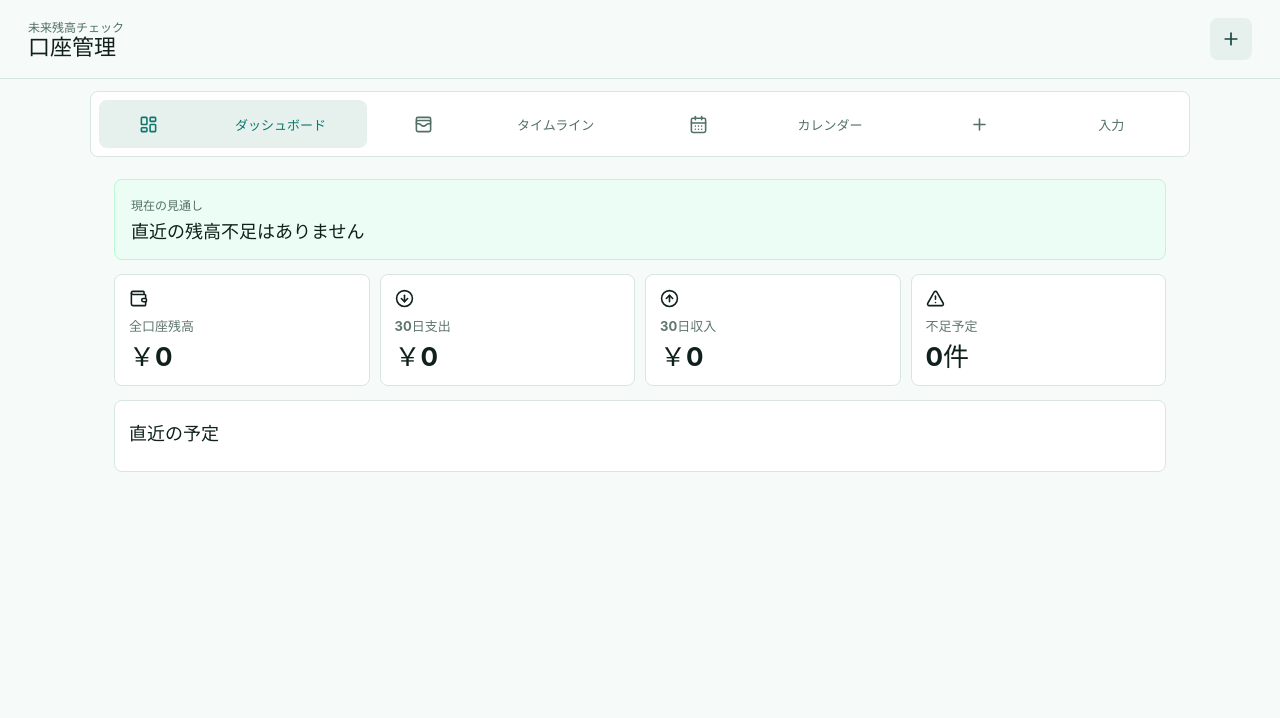
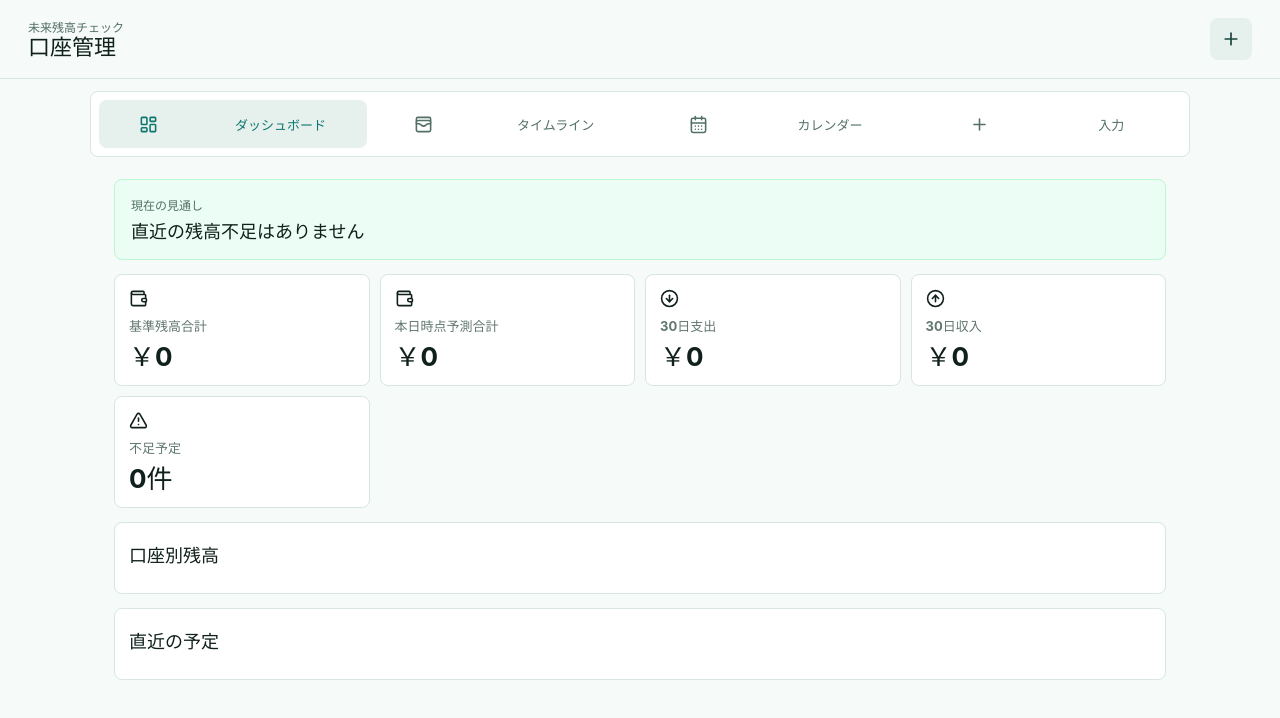
Before and after one commit to hero1582g-oss/kouza-kanri2, a React (Vite) app: page / in a window 1280 px wide. Shown: the top 718 px of the page. Built offline with nearby package versions, Linux system fonts and the light colour scheme.

Commit message:
Calculate balances from per-account base dates

```diff
--- a/src/App.tsx
+++ b/src/App.tsx
@@ -5,6 +5,7 @@ import { ManageView } from "./components/Forms";
 import { Shell } from "./components/Shell";
 import { Timeline } from "./components/Timeline";
 import { useFinanceData } from "./hooks/useFinanceData";
+import { todayString } from "./lib/date";
 import { buildProjections, createTransferSuggestions, daysUntilNextMonthEnd, expandSchedules, getDashboardMetrics } from "./lib/projection";
 import type { LedgerEntry, ScheduleOccurrenceOverrideDraft } from "./types";
 import type { ViewKey } from "./views";
@@ -16,17 +17,24 @@ export default function App() {
 
   const projectionDays = useMemo(() => Math.max(180, daysUntilNextMonthEnd()), []);
   const timelineDays = useMemo(() => daysUntilNextMonthEnd(), []);
-  const rawEntries = useMemo(() => expandSchedules(data.schedules, projectionDays, data.occurrenceOverrides), [data.schedules, data.occurrenceOverrides, projectionDays]);
+  const rawEntries = useMemo(
+    () => expandSchedules(data.schedules, projectionDays, data.occurrenceOverrides),
+    [data.accounts, data.schedules, data.occurrenceOverrides, projectionDays],
+  );
   const projections = useMemo(() => buildProjections(data.accounts, data.schedules, projectionDays, data.occurrenceOverrides), [data.accounts, data.schedules, data.occurrenceOverrides, projectionDays]);
   const timelineProjections = useMemo(() => buildProjections(data.accounts, data.schedules, timelineDays, data.occurrenceOverrides), [data.accounts, data.schedules, data.occurrenceOverrides, timelineDays]);
   const allLedgerEntries = useMemo(
     () => projections.flatMap((projection) => projection.entries).sort((a, b) => a.date.localeCompare(b.date)),
     [projections],
   );
+  const upcomingEntries = useMemo(
+    () => allLedgerEntries.filter((entry) => entry.date >= todayString()),
+    [allLedgerEntries],
+  );
   const metrics = useMemo(() => {
-    const base = getDashboardMetrics(data.accounts, rawEntries);
+    const base = getDashboardMetrics(projections, rawEntries);
     return { ...base, shortageCount: projections.filter((projection) => projection.firstShortage).length };
-  }, [data.accounts, projections, rawEntries]);
+  }, [data.accounts, data.schedules, data.occurrenceOverrides, projections, rawEntries]);
   const suggestions = useMemo(() => createTransferSuggestions(projections), [projections]);
 
   const renderView = () => {
@@ -48,7 +56,8 @@ export default function App() {
       <Dashboard
         metrics={metrics}
         projections={projections}
-        upcomingEntries={allLedgerEntries as LedgerEntry[]}
+        nextMonthEndProjections={timelineProjections}
+        upcomingEntries={upcomingEntries as LedgerEntry[]}
         suggestions={suggestions}
         schedules={data.schedules}
         onSaveSchedule={data.saveSchedule}
--- a/src/components/Dashboard.tsx
+++ b/src/components/Dashboard.tsx
@@ -6,6 +6,7 @@ import { formatJapaneseDate, yen } from "../lib/date";
 type Props = {
   metrics: DashboardMetrics;
   projections: AccountProjection[];
+  nextMonthEndProjections: AccountProjection[];
   upcomingEntries: LedgerEntry[];
   suggestions: TransferSuggestion[];
   schedules: Schedule[];
@@ -13,7 +14,7 @@ type Props = {
   onSaveOccurrenceOverride: (override: ScheduleOccurrenceOverrideDraft) => Promise<void>;
 };
 
-export const Dashboard = ({ metrics, projections, upcomingEntries, suggestions, schedules, onSaveSchedule, onSaveOccurrenceOverride }: Props) => {
+export const Dashboard = ({ metrics, projections, nextMonthEndProjections, upcomingEntries, suggestions, schedules, onSaveSchedule, onSaveOccurrenceOverride }: Props) => {
   const alertProjections = projections.filter((projection) => projection.firstShortage);
   const [editingEntry, setEditingEntry] = useState<LedgerEntry | null>(null);
 
@@ -35,10 +36,28 @@ export const Dashboard = ({ metrics, projections, upcomingEntries, suggestions,
       </section>
 
       <section className="metric-grid">
-        <Metric icon={Wallet} label="全口座残高" value={yen(metrics.totalBalance)} />
+        <Metric icon={Wallet} label="基準残高合計" value={yen(metrics.baseBalanceTotal)} />
+        <Metric icon={Wallet} label="本日時点予測合計" value={yen(metrics.todayBalanceTotal)} />
         <Metric icon={ArrowDownCircle} label="30日支出" value={yen(metrics.next30Expense)} />
         <Metric icon={ArrowUpCircle} label="30日収入" value={yen(metrics.next30Income)} />
         <Metric icon={AlertTriangle} label="不足予定" value={`${metrics.shortageCount}件`} danger={metrics.shortageCount > 0} />
+      </section>
+
+      <section className="section">
+        <div className="section-heading"><h2>口座別残高</h2></div>
+        <div className="account-forecast-grid">
+          {projections.map((projection) => (
+            <article className="account-forecast-card" key={projection.account.id}>
+              <h3>{projection.account.name}</h3>
+              <dl>
+                <div><dt>基準日</dt><dd>{formatJapaneseDate(projection.account.balanceBaseDate)}</dd></div>
+                <div><dt>基準残高</dt><dd>{yen(projection.account.currentBalance)}</dd></div>
+                <div><dt>本日時点予測</dt><dd>{yen(projection.todayBalance)}</dd></div>
+                <div><dt>翌月末予測</dt><dd>{yen(nextMonthEndProjections.find((item) => item.account.id === projection.account.id)?.endBalance ?? projection.todayBalance)}</dd></div>
+              </dl>
+            </article>
+          ))}
+        </div>
       </section>
 
       {suggestions.length > 0 && (
--- a/src/components/Forms.tsx
+++ b/src/components/Forms.tsx
@@ -29,6 +29,12 @@ const kindLabels: Record<ScheduleKind, string> = {
 export const ManageView = ({ accounts, schedules, onSaveAccount, onSaveSchedule, onRemoveSchedule }: Props) => {
   const [accountName, setAccountName] = useState("");
   const [balance, setBalance] = useState("");
+  const [balanceBaseDate, setBalanceBaseDate] = useState(todayString());
+  const [accountMemo, setAccountMemo] = useState("");
+  const [displayOrder, setDisplayOrder] = useState("");
+  const [editingAccountId, setEditingAccountId] = useState<string | null>(null);
+  const [accountError, setAccountError] = useState<string | null>(null);
+  const [savingAccount, setSavingAccount] = useState(false);
   const [editingScheduleId, setEditingScheduleId] = useState<string | null>(null);
   const [scheduleName, setScheduleName] = useState("");
   const [date, setDate] = useState(todayString());
@@ -64,15 +70,63 @@ export const ManageView = ({ accounts, schedules, onSaveAccount, onSaveSchedule,
     setFormError(null);
   };
 
-  const saveAccount = async () => {
-    if (!accountName) return;
-    await onSaveAccount({
-      name: accountName,
-      currentBalance: Number(balance || 0),
-      displayOrder: accounts.length + 1,
-    });
+  const resetAccountForm = () => {
+    setEditingAccountId(null);
     setAccountName("");
     setBalance("");
+    setBalanceBaseDate(todayString());
+    setAccountMemo("");
+    setDisplayOrder("");
+    setAccountError(null);
+  };
+
+  const editAccount = (account: Account) => {
+    setEditingAccountId(account.id);
+    setAccountName(account.name);
+    setBalance(String(account.currentBalance));
+    setBalanceBaseDate(account.balanceBaseDate);
+    setAccountMemo(account.memo ?? "");
+    setDisplayOrder(String(account.displayOrder));
+    setAccountError(null);
+  };
+
+  const saveAccount = async () => {
+    if (savingAccount) return;
+    if (!accountName.trim()) {
+      setAccountError("口座名を入力してください。");
+      return;
+    }
+    if (balance.trim() === "" || !Number.isFinite(Number(balance))) {
+      setAccountError("基準残高は数値で入力してください。");
+      return;
+    }
+    if (!balanceBaseDate) {
+      setAccountError("基準日を入力してください。");
+      return;
+    }
+    const order = displayOrder.trim() === "" ? accounts.length + 1 : Number(displayOrder);
+    if (!Number.isInteger(order) || order <= 0) {
+      setAccountError("表示順は1以上の整数で入力してください。");
+      return;
+    }
+
+    setSavingAccount(true);
+    setAccountError(null);
+    try {
+      await onSaveAccount({
+        id: editingAccountId ?? undefined,
+        name: accountName.trim(),
+        balanceBaseDate,
+        currentBalance: Number(balance),
+        memo: accountMemo.trim() || undefined,
+        displayOrder: order,
+      });
+      resetAccountForm();
+    } catch {
+      setAccountError("口座を保存できませんでした。もう一度お試しください。");
+    } finally {
+      setSavingAccount(false);
+    }
   };
 
   const editSchedule = (schedule: Schedule) => {
@@ -256,21 +310,62 @@ export const ManageView = ({ accounts, schedules, onSaveAccount, onSaveSchedule,
         {settingsOpen && (
           <>
             <div className="section-heading subsection-heading">
-              <h3>口座を追加</h3>
+              <h3>{editingAccountId ? "口座を編集" : "口座を追加"}</h3>
+              {editingAccountId && (
+                <button className="secondary-button compact-button" onClick={resetAccountForm} disabled={savingAccount}>
+                  <X size={16} />
+                  キャンセル
+                </button>
+              )}
             </div>
             <div className="form-grid">
+              <p className="form-help wide-field">この日付時点の実際の銀行残高を入力してください。基準日より後の予定を加減して将来残高を計算します。</p>
               <label>
                 口座名
                 <input value={accountName} onChange={(event) => setAccountName(event.target.value)} placeholder="生活費口座" />
               </label>
               <label>
-                現在残高
-                <input value={balance} onChange={(event) => setBalance(event.target.value)} inputMode="numeric" placeholder="120000" />
+                基準日
+                <div className="date-input-action">
+                  <input type="date" value={balanceBaseDate} onChange={(event) => setBalanceBaseDate(event.target.value)} />
+                  <button type="button" className="secondary-button compact-button" onClick={() => setBalanceBaseDate(todayString())}>今日を基準日にする</button>
+                </div>
               </label>
-              <button className="primary-button" onClick={saveAccount}>
+              <label>
+                基準残高
+                <input value={balance} onChange={(event) => setBalance(event.target.value)} inputMode="decimal" placeholder="120000" />
+              </label>
+              <label>
+                メモ
+                <input value={accountMemo} onChange={(event) => setAccountMemo(event.target.value)} placeholder="任意" />
+              </label>
+              <label>
+                表示順
+                <input type="number" min="1" step="1" value={displayOrder} onChange={(event) => setDisplayOrder(event.target.value)} placeholder={String(accounts.length + 1)} />
+              </label>
+              {accountError && <p className="form-error wide-field">{accountError}</p>}
+              <button className="primary-button" onClick={saveAccount} disabled={savingAccount}>
                 <Save size={17} />
-                保存
+                {savingAccount ? "保存中…" : editingAccountId ? "口座を更新" : "口座を追加"}
               </button>
+            </div>
+            <div className="section-heading subsection-heading">
+              <h3>登録済み口座</h3>
+            </div>
+            <div className="entry-list account-list">
+              {[...accounts].sort((left, right) => left.displayOrder - right.displayOrder).map((account) => (
+                <div className={`entry-row account-row ${editingAccountId === account.id ? "editing" : ""}`} key={account.id}>
+                  <div>
+                    <strong>{account.name}</strong>
+                    <span>基準日 {account.balanceBaseDate} / 基準残高 {yen(account.currentBalance)}</span>
+                  </div>
+                  <button className="secondary-button compact-button" onClick={() => editAccount(account)} disabled={savingAccount}>
+                    <Pencil size={16} />
+                    編集
+                  </button>
+                </div>
+              ))}
+              {!accounts.length && <p className="empty-message">登録済みの口座はありません。</p>}
             </div>
           </>
         )}
--- a/src/components/Timeline.tsx
+++ b/src/components/Timeline.tsx
@@ -20,15 +20,15 @@ export const Timeline = ({ projections }: Props) => {
             <div className="account-summary compact-account-summary">
               <div>
                 <h2>{projection.account.name}</h2>
-                <span>現在 {yen(projection.account.currentBalance)}</span>
+                <span>基準日 {formatJapaneseDate(projection.account.balanceBaseDate)} / 基準残高 {yen(projection.account.currentBalance)}</span>
               </div>
               <strong className={projection.minimumBalance < 0 ? "negative" : ""}>最低 {yen(projection.minimumBalance)}</strong>
             </div>
 
             <div className="timeline compact-timeline">
               <div className="timeline-item start">
-                <time>今日</time>
-                <div><strong>現在残高</strong><span>{yen(projection.account.currentBalance)}</span></div>
+                <time>{formatJapaneseDate(projection.account.balanceBaseDate)}</time>
+                <div><strong>基準残高</strong><span>{yen(projection.account.currentBalance)}</span></div>
               </div>
               {visibleEntries.map((entry) => (
                 <div className={`timeline-item ${entry.balanceAfter < 0 ? "shortage" : ""}`} key={entry.id}>
--- a/src/lib/projection.ts
+++ b/src/lib/projection.ts
@@ -17,22 +17,32 @@ const nextOccurrence = (date: string, recurrence: Schedule["recurrence"]): strin
   return date;
 };
 
-export const expandSchedules = (schedules: Schedule[], days = 180, overrides: ScheduleOccurrenceOverride[] = []): Omit<LedgerEntry, "balanceAfter">[] => {
-  const start = todayString();
+export const expandSchedules = (
+  schedules: Schedule[],
+  days = 180,
+  overrides: ScheduleOccurrenceOverride[] = [],
+  start = todayString(),
+): Omit<LedgerEntry, "balanceAfter">[] => {
   const end = horizonEnd(days);
   const entries: Omit<LedgerEntry, "balanceAfter">[] = [];
 
   schedules.forEach((schedule) => {
+    const scheduleOverrides = overrides.filter((item) => item.scheduleId === schedule.id);
+    const lastRelevantOriginalDate = scheduleOverrides
+      .filter((item) => item.date >= start && item.date <= end)
+      .reduce((latest, item) => item.originalDate > latest ? item.originalDate : latest, end);
+    const firstRelevantOriginalDate = scheduleOverrides
+      .filter((item) => item.date >= start && item.date <= end)
+      .reduce((earliest, item) => item.originalDate < earliest ? item.originalDate : earliest, start);
+    const iterationEnd = lastRelevantOriginalDate > end ? lastRelevantOriginalDate : end;
     let occurrenceDate = schedule.date;
     let guard = 0;
-    while (occurrenceDate < start && schedule.recurrence !== "once" && guard < 500) {
+    while (occurrenceDate < firstRelevantOriginalDate && schedule.recurrence !== "once" && guard < 5000) {
       occurrenceDate = nextOccurrence(occurrenceDate, schedule.recurrence);
       guard += 1;
     }
-
-    while (occurrenceDate <= end && guard < 500) {
-      if (occurrenceDate >= start) {
-        const override = overrides.find((item) => item.scheduleId === schedule.id && item.originalDate === occurrenceDate);
+    while (occurrenceDate <= iterationEnd && guard < 5000) {
+      const override = scheduleOverrides.find((item) => item.originalDate === occurrenceDate);
       const entryDate = override?.date ?? occurrenceDate;
       const entryName = override?.name ?? schedule.name;
       const entryAmount = override?.amount ?? schedule.amount;
@@ -78,7 +88,6 @@ export const expandSchedules = (schedules: Schedule[], days = 180, overrides: Sc
             isOverride: Boolean(override),
           });
       }
-      }
       if (schedule.recurrence === "once") break;
       occurrenceDate = nextOccurrence(occurrenceDate, schedule.recurrence);
       guard += 1;
@@ -89,33 +98,50 @@ export const expandSchedules = (schedules: Schedule[], days = 180, overrides: Sc
 };
 
 export const buildProjections = (accounts: Account[], schedules: Schedule[], days = 180, overrides: ScheduleOccurrenceOverride[] = []): AccountProjection[] => {
-  const entries = expandSchedules(schedules, days, overrides);
+  const today = todayString();
+  const earliestBaseDate = accounts.reduce(
+    (earliest, account) => account.balanceBaseDate < earliest ? account.balanceBaseDate : earliest,
+    today,
+  );
+  const entries = expandSchedules(schedules, days, overrides, addDays(earliestBaseDate, 1));
   return [...accounts]
     .sort((a, b) => a.displayOrder - b.displayOrder || a.name.localeCompare(b.name))
     .map((account) => {
       let balance = account.currentBalance;
-      let minimumBalance = balance;
       const accountEntries = entries
-        .filter((entry) => entry.accountId === account.id)
+        .filter((entry) => entry.accountId === account.id && entry.date > account.balanceBaseDate)
         .map((entry) => {
           balance += entry.amount;
-          minimumBalance = Math.min(minimumBalance, balance);
           return { ...entry, balanceAfter: balance };
         });
+      const todayEntries = accountEntries.filter((entry) => entry.date <= today);
+      const todayBalance = todayEntries.length
+        ? todayEntries[todayEntries.length - 1].balanceAfter
+        : account.currentBalance;
+      const futureEntries = accountEntries.filter((entry) => entry.date >= today);
+      const minimumBalance = futureEntries.reduce(
+        (minimum, entry) => Math.min(minimum, entry.balanceAfter),
+        todayBalance,
+      );
       return {
         account,
         entries: accountEntries,
+        todayBalance,
+        endBalance: accountEntries.length
+          ? accountEntries[accountEntries.length - 1].balanceAfter
+          : account.currentBalance,
         minimumBalance,
-        firstShortage: accountEntries.find((entry) => entry.balanceAfter < 0),
+        firstShortage: futureEntries.find((entry) => entry.balanceAfter < 0),
       };
     });
 };
 
-export const getDashboardMetrics = (accounts: Account[], entries: Omit<LedgerEntry, "balanceAfter">[]): DashboardMetrics => {
+export const getDashboardMetrics = (projections: AccountProjection[], entries: Omit<LedgerEntry, "balanceAfter">[]): DashboardMetrics => {
   const limit = addDays(todayString(), 30);
   const next30 = entries.filter((entry) => entry.date <= limit);
   return {
-    totalBalance: accounts.reduce((sum, account) => sum + account.currentBalance, 0),
+    baseBalanceTotal: projections.reduce((sum, projection) => sum + projection.account.currentBalance, 0),
+    todayBalanceTotal: projections.reduce((sum, projection) => sum + projection.todayBalance, 0),
     next30Expense: Math.abs(next30.filter((entry) => entry.amount < 0).reduce((sum, entry) => sum + entry.amount, 0)),
     next30Income: next30.filter((entry) => entry.amount > 0).reduce((sum, entry) => sum + entry.amount, 0),
     shortageCount: 0,
--- a/src/lib/storage.ts
+++ b/src/lib/storage.ts
@@ -1,4 +1,5 @@
 import type { Account, Schedule, ScheduleDraft, ScheduleOccurrenceOverride, ScheduleOccurrenceOverrideDraft } from "../types";
+import { todayString } from "./date";
 
 const STORAGE_KEY = "kouza-kanri:finance-data:v1";
 
@@ -32,7 +33,26 @@ const load = (): FinanceData => {
   try {
     const parsed = JSON.parse(raw);
     if (!isFinanceData(parsed)) return emptyData();
-    return { ...parsed, occurrenceOverrides: Array.isArray(parsed.occurrenceOverrides) ? parsed.occurrenceOverrides : [] };
+    const fallbackBaseDate = todayString();
+    let migrated = false;
+    const accounts = parsed.accounts.map((account: Account) => {
+      if (typeof account.balanceBaseDate === "string" && account.balanceBaseDate) return account;
+      migrated = true;
+      return { ...account, balanceBaseDate: fallbackBaseDate };
+    });
+    const data = {
+      ...parsed,
+      accounts,
+      occurrenceOverrides: Array.isArray(parsed.occurrenceOverrides) ? parsed.occurrenceOverrides : [],
+    } as FinanceData;
+    if (migrated) {
+      try {
+        persist(data);
+      } catch {
+        // Keep the migrated in-memory data available even if storage is full.
+      }
+    }
+    return data;
   } catch {
     return emptyData();
   }
--- a/src/types.ts
+++ b/src/types.ts
@@ -1,6 +1,7 @@
 export type Account = {
   id: string;
   name: string;
+  balanceBaseDate: string;
   currentBalance: number;
   displayOrder: number;
   memo?: string;
@@ -67,12 +68,15 @@ export type LedgerEntry = {
 export type AccountProjection = {
   account: Account;
   entries: LedgerEntry[];
+  todayBalance: number;
+  endBalance: number;
   minimumBalance: number;
   firstShortage?: LedgerEntry;
 };
 
 export type DashboardMetrics = {
-  totalBalance: number;
+  baseBalanceTotal: number;
+  todayBalanceTotal: number;
   next30Expense: number;
   next30Income: number;
   shortageCount: number;
```
Also changed, not shown: src/data/sample.ts (+4 -4 lines), src/styles.css (+80 -0 lines). Lines whose indentation alone changed are shown as unchanged.
